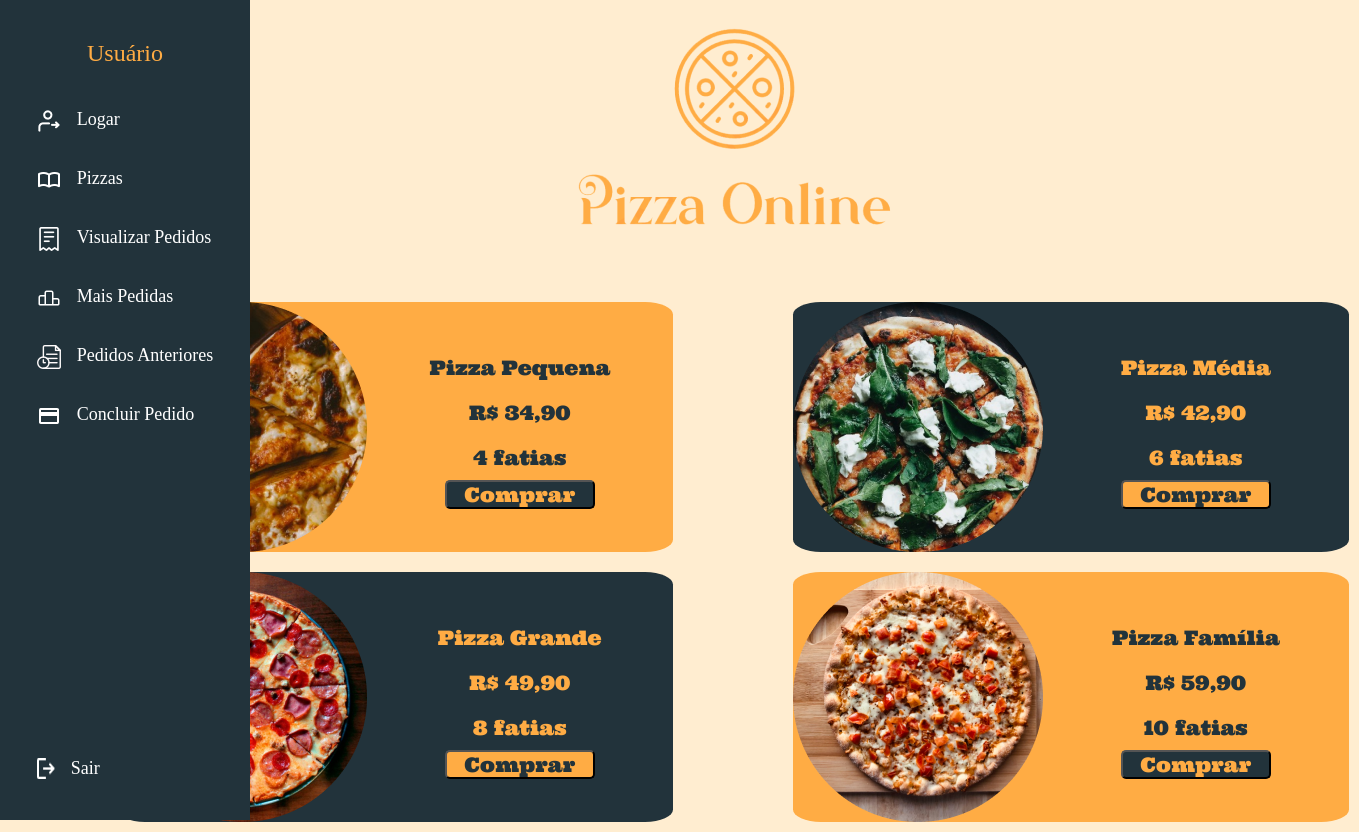
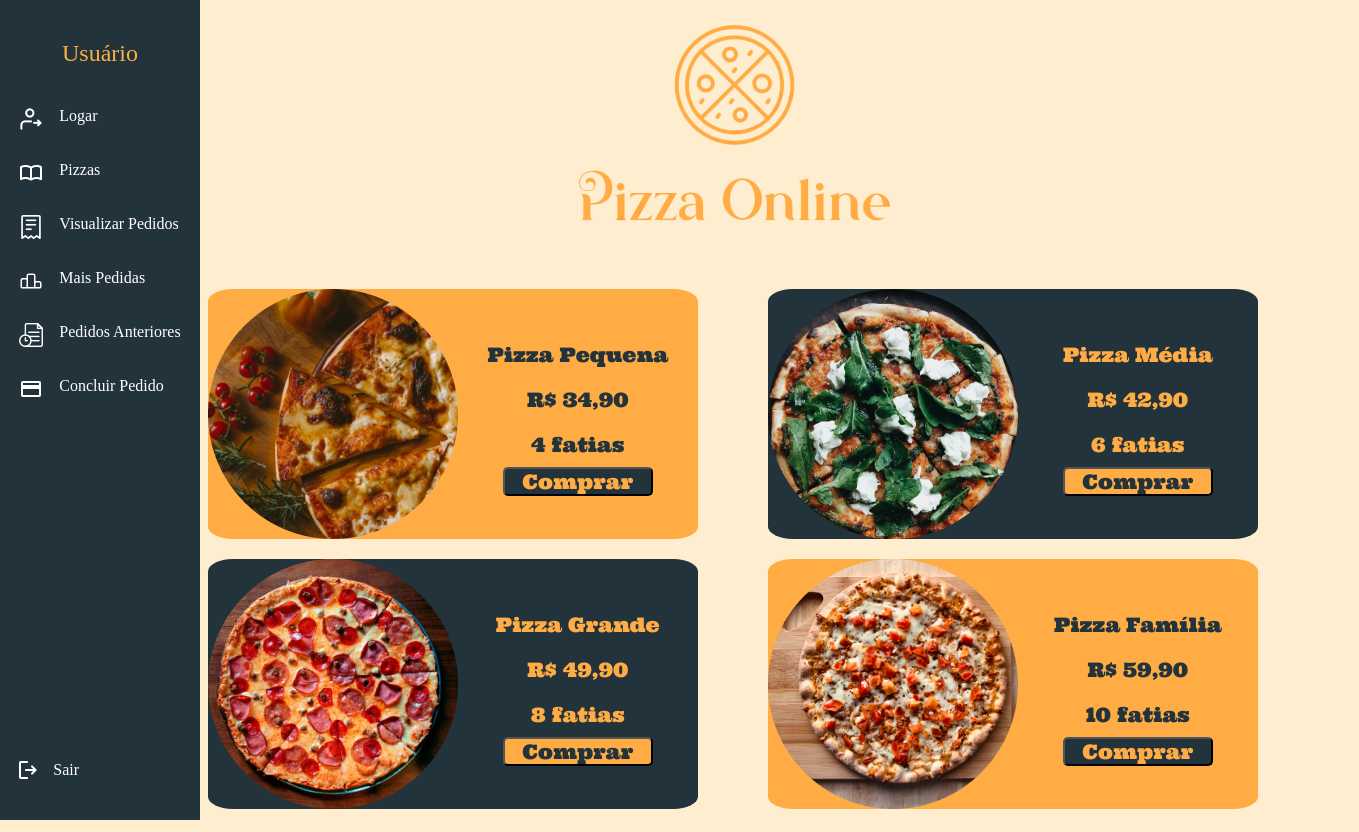
Before and after one commit to PedroLuizPG/cardapio-online-landingpage, a plain HTML site: page index.html in a window 1280 px wide. Shown: the whole page, 1359 px wide, since content can reach past the window. Drawn offline with Linux system fonts and the light colour scheme.

Commit message:
Atualizei a @media style.css
deixei a página adaptavel para telas de 1360px

```diff
--- a/style.css
+++ b/style.css
@@ -208,8 +208,42 @@ body {
   font-size: 1.25rem;
 }
 
-@media (max-width: 1700px) {
-  .container {
-    padding-left: 10%;
-  }
+@media (max-width: 1360px) {
+
+.cabecalho {
+  width: 200px;
 }
+.cabecalho__menu {
+
+  gap: 20px;
+  padding-top: 20px;
+  font-size: 1.5rem;
+}
+.cabecalho__menu__links {
+  gap: 30px;
+  padding-top: 20px;
+  font-size: 1rem;
+}
+.container{
+  /* max-width: 1360px;  */
+  width: 100%; /* Garante que o contêiner ocupe toda a largura disponível */
+  padding-left: 10%;
+  box-sizing: border-box;
+
+}
+
+.quadrado__1,
+.quadrado__2,
+.quadrado__3,
+.quadrado__4 {
+  width: 490px;
+
+}
+
+.grupo__1,
+.grupo__2 {
+  gap: 50px;
+}
+
+
+}
```
